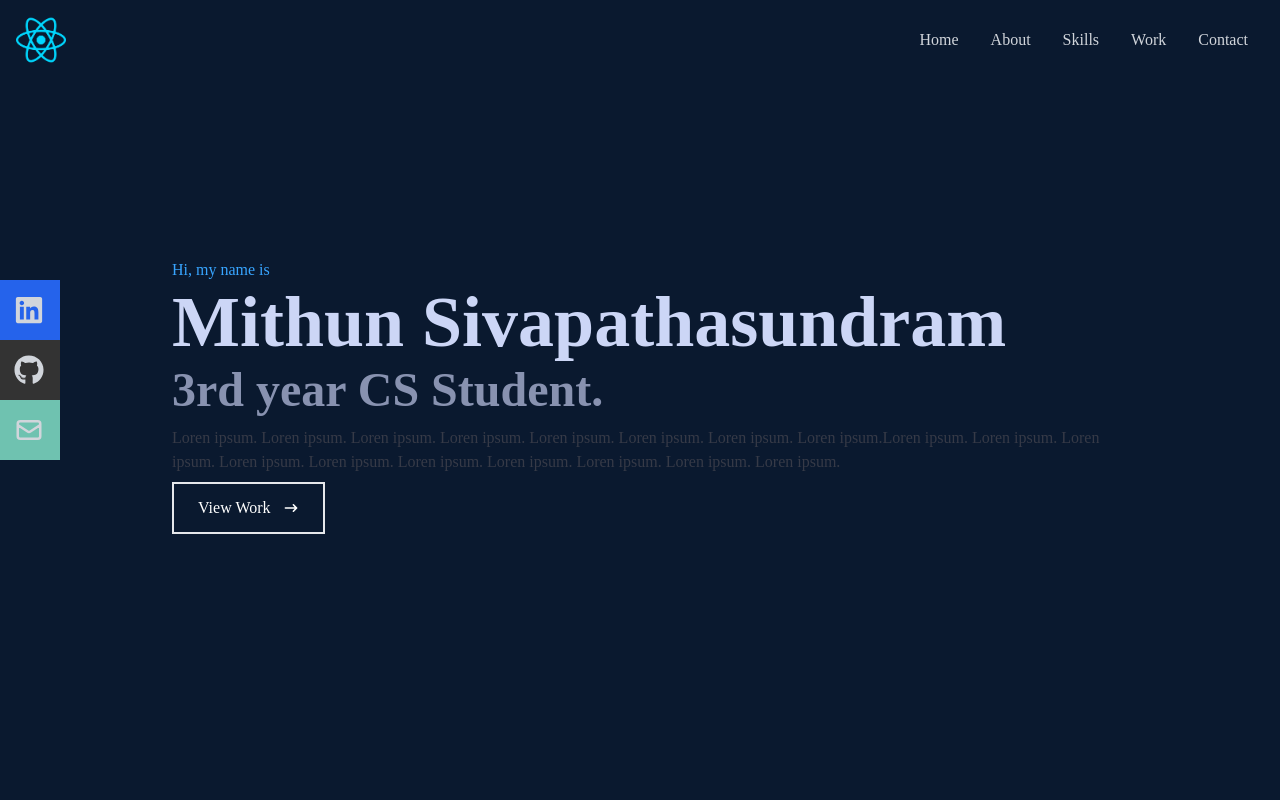
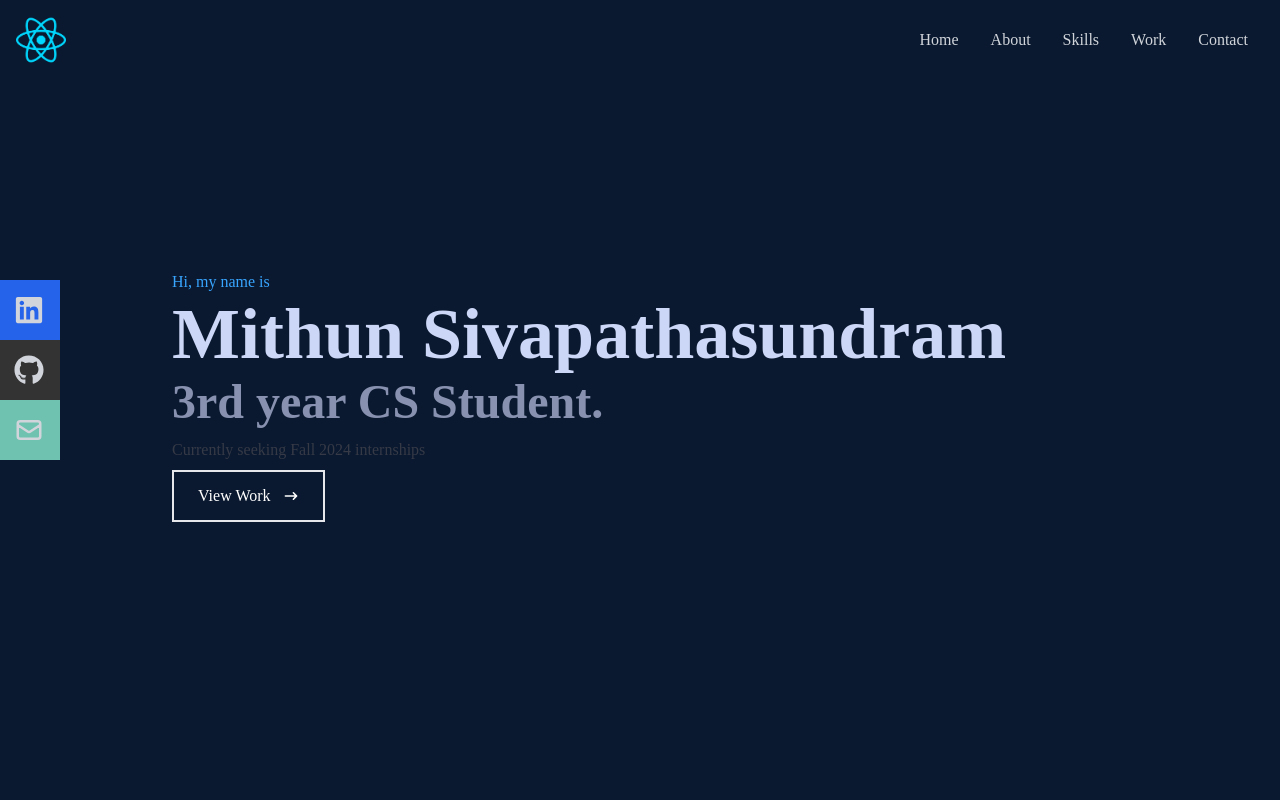
Before and after one commit to mithun-s14/portfolio-react-new, a React (Create React App) app: page / in a window 1280 px wide. Shown: the top 800 px of the page. Built offline with nearby package versions, Linux system fonts and the light colour scheme.

Commit message:
Update Home.jsx

```diff
--- a/src/components/Home.jsx
+++ b/src/components/Home.jsx
@@ -11,9 +11,7 @@ const Home = () => {
             <h1 className='text-4xl sm:text-7xl font-bold text-[#ccd6f6] py-1'>Mithun Sivapathasundram</h1>
             <h2 className='text-2xl sm:text-5xl font-bold text-[#8892b0] py-1'>3rd year CS Student.</h2>
             <p className='text-[#363a47] pt-2 pb-4max-w-[700px]'>
-                Loren ipsum. Loren ipsum. Loren ipsum. Loren ipsum. Loren ipsum. Loren ipsum.
-                Loren ipsum. Loren ipsum.Loren ipsum. Loren ipsum. Loren ipsum. Loren ipsum.
-                Loren ipsum. Loren ipsum. Loren ipsum. Loren ipsum. Loren ipsum. Loren ipsum.
+                Currently seeking Fall 2024 internships
             </p>
             <div>
                 <button className='text-white group border-2 px-6 py-3 my-2 flex items-center hover:bg-[#38A5FF] hover:border-[#38A5FF]'>View Work
```
